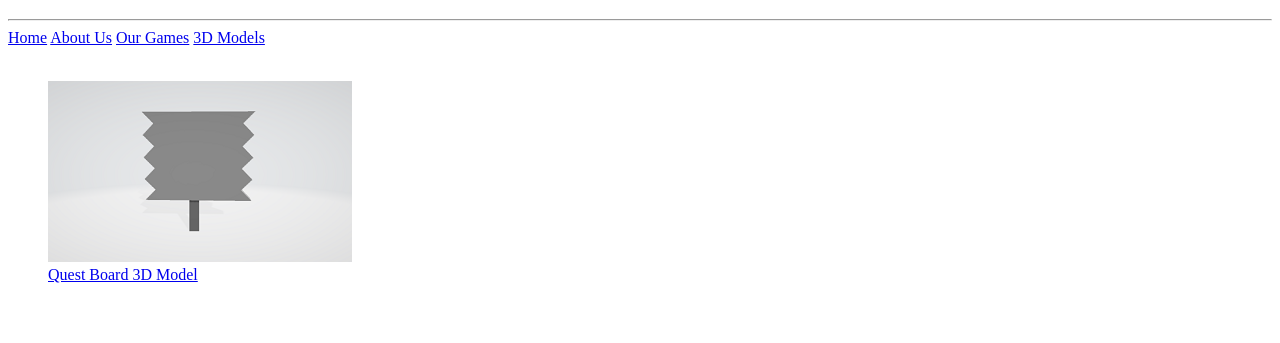
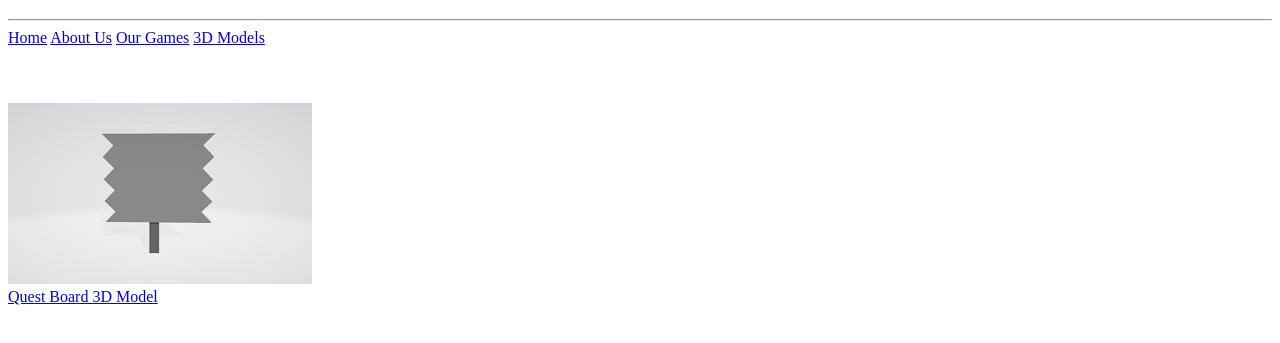
Before and after one commit to yproductions/yproductions.github.io, a plain HTML site: page models.html in a window 1280 px wide. Shown: the part 61-404 px from the top of the page. Drawn offline with Linux system fonts and the light colour scheme.

Commit message:
Update models.html

```diff
--- a/models.html
+++ b/models.html
@@ -2,7 +2,22 @@
 <html lang="en" dir="ltr">
   <head>
     <meta charset="utf-8">
-    <title></title>
+        <title>3D Models</title>
+    <style>
+nav#gamelinks
+{
+  margin-top: 3%;
+}
+  nav#gamelinks a
+  {
+    float: left;
+  }
+  figure
+  {
+    margin-left: 0;
+    display: inline;
+  }
+</style>
   </head>
   <body>
     <h1>3D Models</h1><hr>
```
